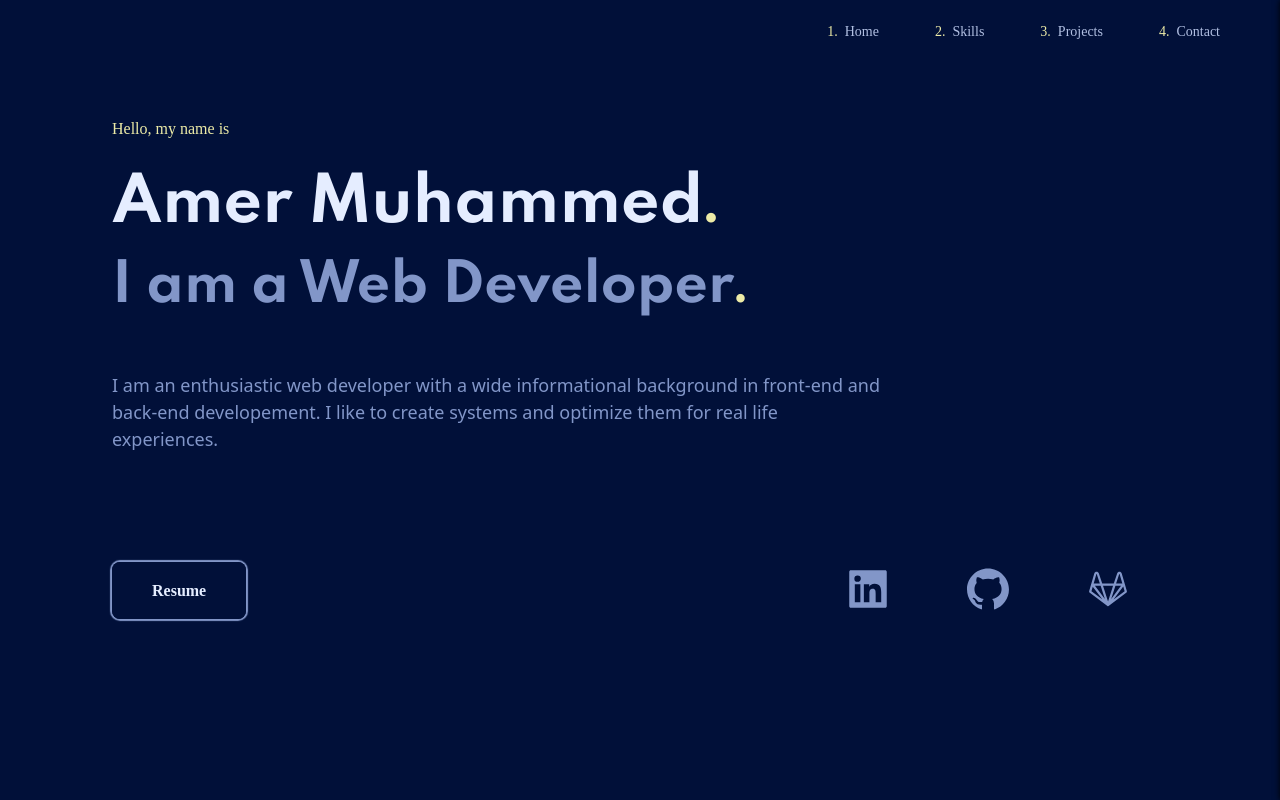
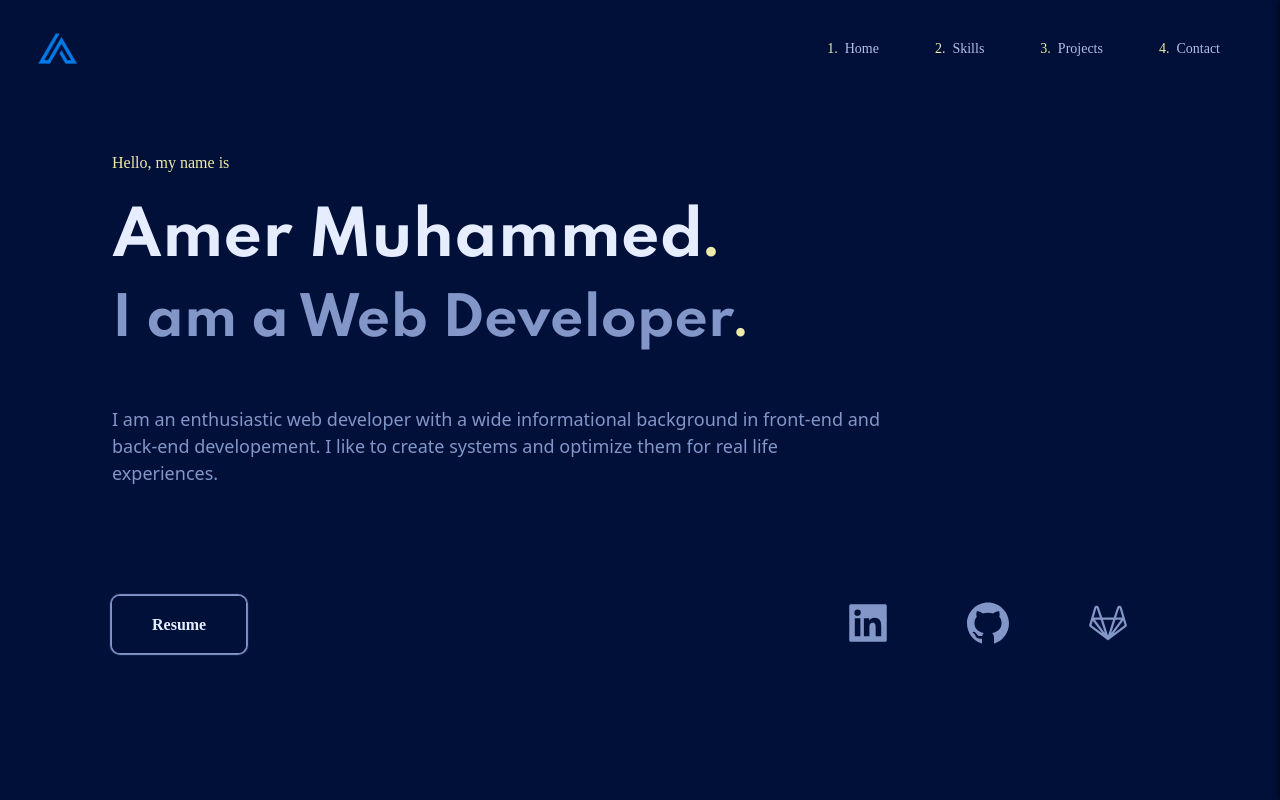
Before and after one commit to Amer-Jabar/amer-s-portfolio, a Gatsby site: page / in a window 1280 px wide. Shown: the top 800 px of the page. Built offline with nearby package versions, Linux system fonts and the light colour scheme; Gatsby itself is replaced by a stand-in of ours.

Commit message:
Finished project.

```diff
--- a/src/components/Header.jsx
+++ b/src/components/Header.jsx
@@ -1,9 +1,7 @@
 import * as React from 'react';
 import { useState } from 'react';
-import { GatsbyImage } from 'gatsby-plugin-image';
+import { StaticImage } from 'gatsby-plugin-image';
 import { AiFillLinkedin, AiFillGithub, AiOutlineGitlab } from 'react-icons/ai';
-
-// import brandLogoSrc from '../images/amer-logo.svg';
 
 import '../styles/header.sass';
 
@@ -20,7 +18,7 @@ const Header = ({ pageBackgroundController }) => {
         <div className='header' id='header'>
             <section className='navbar'>
                 <span className='brand-container'>
-                    <GatsbyImage
+                    <StaticImage
                     src='../images/amer-logo.png'
                     alt='brand logo'
                     width='50'
```
